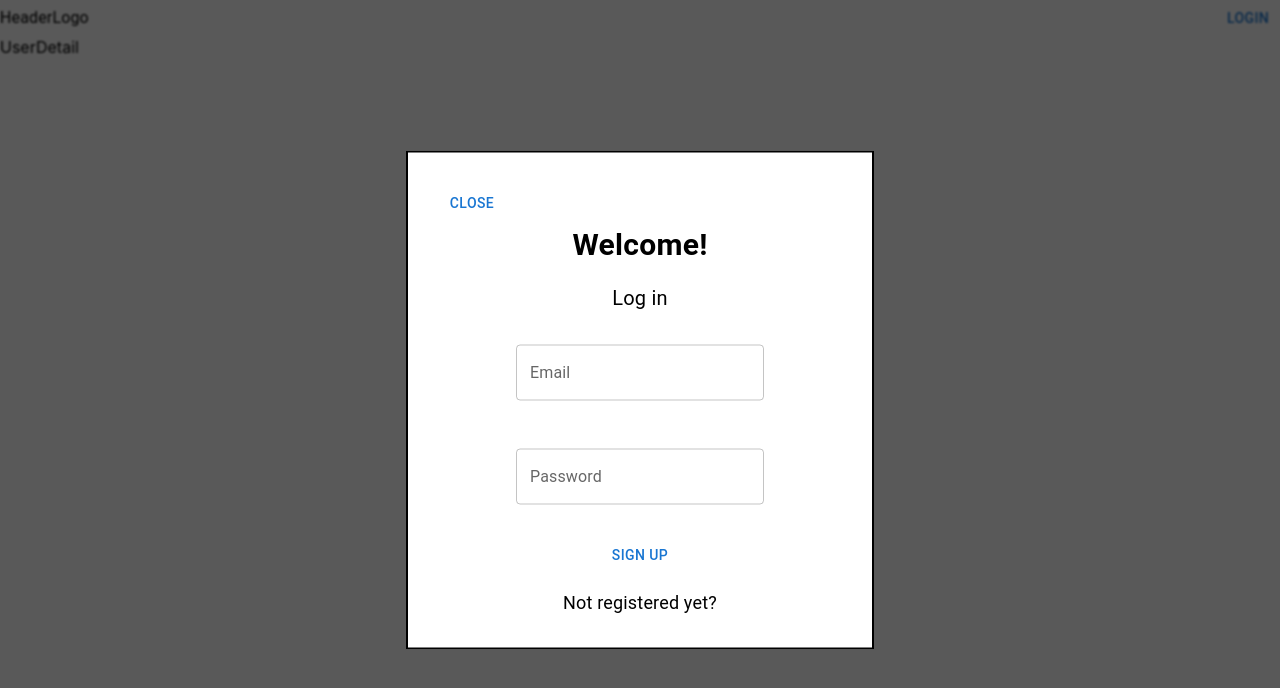
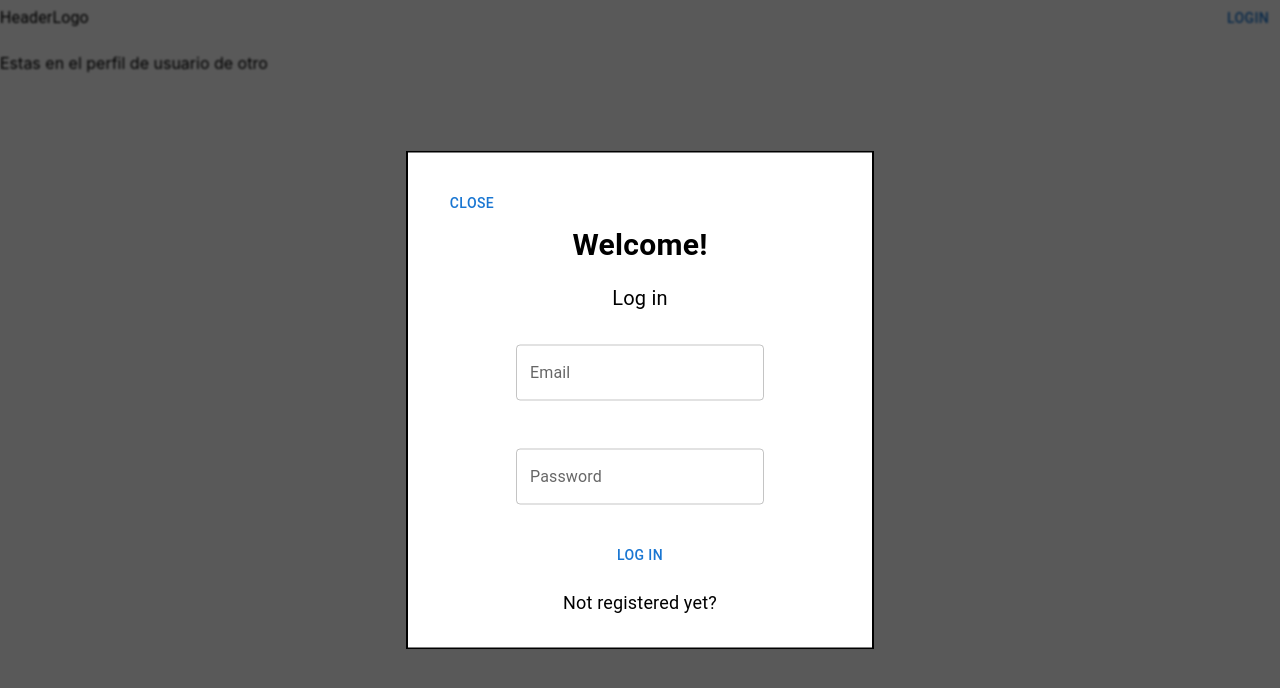
Before and after one commit to FranBrave/REACT-FinalProject, a React (Create React App) app: page /User/1 in a window 1280 px wide. Both pictures are taken after a click on the button "LOGIN". Shown: the top 688 px of the page. Built offline with nearby package versions, Linux system fonts and the light colour scheme; no server answers.

Commit message:
ser detail and login logout flow updated

```diff
--- a/src/App.jsx
+++ b/src/App.jsx
@@ -20,7 +20,10 @@ const App = () => {
                     <main>
                         <Routes>
                             <Route path="/" element={<Home />} />
-                            <Route path="/User/:id" element={<UserDetail />} />
+                            <Route
+                                path="/User/:username"
+                                element={<UserDetail />}
+                            />
                             <Route
                                 path="/Travel/:id"
                                 element={<TravelDetail />}
--- a/src/components/AuthModal/AuthModal.jsx
+++ b/src/components/AuthModal/AuthModal.jsx
@@ -1,6 +1,6 @@
 import React, { useContext } from "react";
 import { AuthContext } from "../../state/context/authContext";
-import { Modal, Typography, Button, Fade } from "@mui/material";
+import { Modal, Button, Fade } from "@mui/material";
 import { Box } from "@mui/system";
 import { toggleAuthModal } from "../../state/context/actions/modalActions";
 import { useStyles } from "./styles/styles";
--- a/src/components/AuthModal/components/AuthForm.jsx
+++ b/src/components/AuthModal/components/AuthForm.jsx
@@ -81,7 +81,9 @@ const AuthForm = () => {
                     fontSize: 18,
                 }}
             />
-            <Button onClick={submitUserForm}>Sign up</Button>
+            <Button onClick={submitUserForm}>
+                {loginDisplay ? "Log in" : "Sign up"}
+            </Button>
             <Typography
                 onClick={toggleForm}
                 fontSize="18px"
--- a/src/components/Header/Header.jsx
+++ b/src/components/Header/Header.jsx
@@ -3,22 +3,21 @@ import React, { useContext } from "react";
 import { logoutUserProvider } from "../../state/context/actions/authActions";
 import { toggleAuthModal } from "../../state/context/actions/modalActions";
 import { AuthContext } from "../../state/context/authContext";
+import { Link } from "react-router-dom";
+import { useUserLoggedDetail } from "../../customHook/useUserLoggedDetail";
 
 const Header = () => {
-    const {
-        modalState,
-        modalDispatch,
-        userAuth,
-        userDetailLogged,
-        authDispatch,
-    } = useContext(AuthContext);
+    const { modalState, modalDispatch, userAuth, authDispatch } = useContext(
+        AuthContext
+    );
+    const userLogged = useUserLoggedDetail();
 
     const handleAuthModal = () => {
         toggleAuthModal(modalState.open, modalDispatch);
     };
 
     const handleLogout = () => {
-        authDispatch(logoutUserProvider(authDispatch));
+        logoutUserProvider(authDispatch);
     };
 
     return (
@@ -31,8 +30,10 @@ const Header = () => {
             gap="1rem"
         >
             <Typography>HeaderLogo</Typography>
-            {userAuth.userId && (
-                <Typography>{userDetailLogged.username}</Typography>
+            {userAuth.userId && userLogged && (
+                <Link to={`/User/${userLogged.username}`}>
+                    <Typography>{userLogged.username}</Typography>
+                </Link>
             )}
             {!userAuth.userId ? (
                 <Button onClick={handleAuthModal}>LogIn</Button>
--- /dev/null
+++ b/src/customHook/useUserDetail.jsx
@@ -0,0 +1,20 @@
+import { useSelector } from "react-redux/es/hooks/useSelector";
+import { useDispatch } from "react-redux/es/hooks/useDispatch";
+import { useEffect } from "react";
+import { setReduxUserDetail } from "../state/redux/actions/userActions";
+
+/**
+ * Custom hook to get the detail of the user coming in params
+ * @param {*} username
+ * @returns The user detail data object
+ */
+export const useUserDetail = (username) => {
+    const { userDetail } = useSelector((state) => state.user);
+    const dispatch = useDispatch();
+
+    useEffect(() => {
+        dispatch(setReduxUserDetail(username));
+    }, [username]);
+
+    return userDetail;
+};
--- /dev/null
+++ b/src/customHook/useUserLoggedDetail.jsx
@@ -0,0 +1,16 @@
+import { useContext, useEffect, useState } from "react";
+import { AuthContext } from "../state/context/authContext";
+import { getUserDetail } from "../state/context/services/authContext.services";
+
+export const useUserLoggedDetail = () => {
+    const [userLogged, setUserLogged] = useState();
+    const { userAuth } = useContext(AuthContext);
+
+    useEffect(() => {
+        setUserLogged(null);
+        localStorage.getItem("userId") &&
+            getUserDetail(userAuth.userId).then((res) => setUserLogged(res));
+    }, [userAuth]);
+
+    return userLogged;
+};
--- a/src/pages/Home/components/TravelsUsersContainer/components/UsersContainer/UsersContainer.jsx
+++ b/src/pages/Home/components/TravelsUsersContainer/components/UsersContainer/UsersContainer.jsx
@@ -24,6 +24,7 @@ const UsersContainer = () => {
                         border: "1px solid grey",
                     }}
                     key={user.id}
+                    href={`/User/${user.username}`}
                 >
                     <Typography
                         ml="21px"
--- a/src/pages/UserDetail/UserDetail.jsx
+++ b/src/pages/UserDetail/UserDetail.jsx
@@ -1,9 +1,29 @@
-import React from "react";
+import React, { useContext } from "react";
+import { useParams } from "react-router-dom";
+import { useUserDetail } from "../../customHook/useUserDetail";
+import { useUserLoggedDetail } from "../../customHook/useUserLoggedDetail";
+import { AuthContext } from "../../state/context/authContext";
 
 const UserDetail = () => {
-    return(
-        <div>UserDetail</div>
-    )
-}
+    const { username } = useParams();
+    const { userAuth } = useContext(AuthContext);
+    const userDetail = useUserDetail(username);
+    const userLogged = useUserLoggedDetail();
+
+    return (
+        <>
+            {userDetail && (
+                <div>
+                    <p>{userDetail.username}</p>
+                    {userAuth.userId &&
+                    userLogged &&
+                    userDetail.username === userLogged.username
+                        ? "Estas en tu perfil de usuario"
+                        : "Estas en el perfil de usuario de otro"}
+                </div>
+            )}
+        </>
+    );
+};
 
 export default UserDetail;
--- a/src/state/context/actions/authActions.js
+++ b/src/state/context/actions/authActions.js
@@ -70,8 +70,10 @@ export const logoutUserProvider = async (dispatch) => {
         await logoutUser().then(() => {
             dispatch(actionLogoutDone());
             localStorage.clear();
+            return;
         });
     } catch (error) {
         dispatch(actionAuthError(error));
+        return;
     }
 };
--- a/src/state/context/authContext.js
+++ b/src/state/context/authContext.js
@@ -1,4 +1,4 @@
-import React, { useEffect, useReducer, useState } from "react";
+import React, { useReducer } from "react";
 import {
     authReducer,
     INITIAL_STATE as authStateContext,
@@ -7,7 +7,6 @@ import {
     modalReducer,
     INITIAL_STATE as modalStateContext,
 } from "./reducer/modalReducer";
-import { getUserDetail } from "./services/authContext.services";
 
 export const AuthContext = React.createContext();
 
@@ -23,17 +22,6 @@ export const AuthProvider = ({ children }) => {
         modalReducer,
         modalStateContext
     );
-    /**
-     * Set the detail info of the user logged, such as name, age, username etc.
-     */
-    const [userDetailLogged, setUserDetailLogged] = useState();
-
-    useEffect(() => {
-        userAuth.userId &&
-            getUserDetail(userAuth.userId).then((res) => {
-                setUserDetailLogged(res);
-            });
-    }, [userAuth]);
 
     return (
         <AuthContext.Provider
@@ -42,7 +30,6 @@ export const AuthProvider = ({ children }) => {
                 authDispatch,
                 modalState,
                 modalDispatch,
-                userDetailLogged,
             }}
         >
             {children}
--- a/src/state/context/reducer/authReducer.js
+++ b/src/state/context/reducer/authReducer.js
@@ -4,8 +4,8 @@ const userId = localStorage.getItem("userId");
 const userToken = localStorage.getItem("userToken");
 
 export const INITIAL_STATE = {
-    userId: userId ? userId : "",
-    userToken: userToken ? userToken : "",
+    userId: userId ? userId : null,
+    userToken: userToken ? userToken : null,
     loading: false,
     done: false,
     error: "",
```
Also changed, not shown: src/components/Loader/Loader.jsx (+15 -10 lines).
